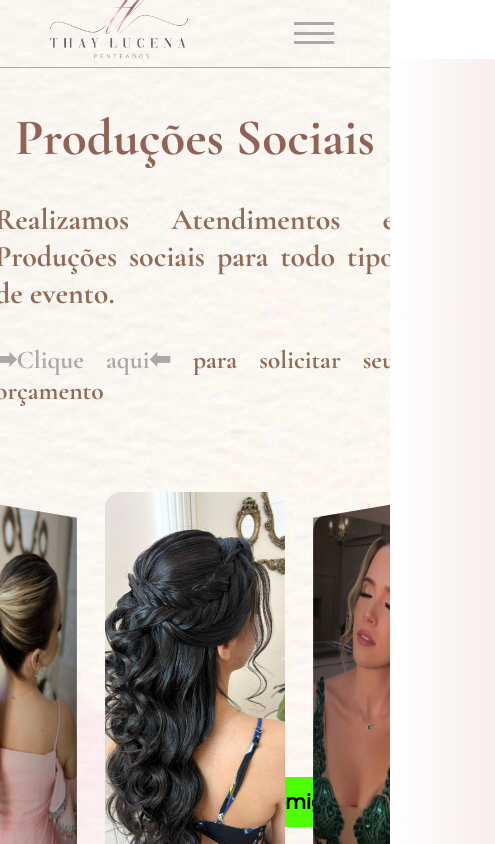
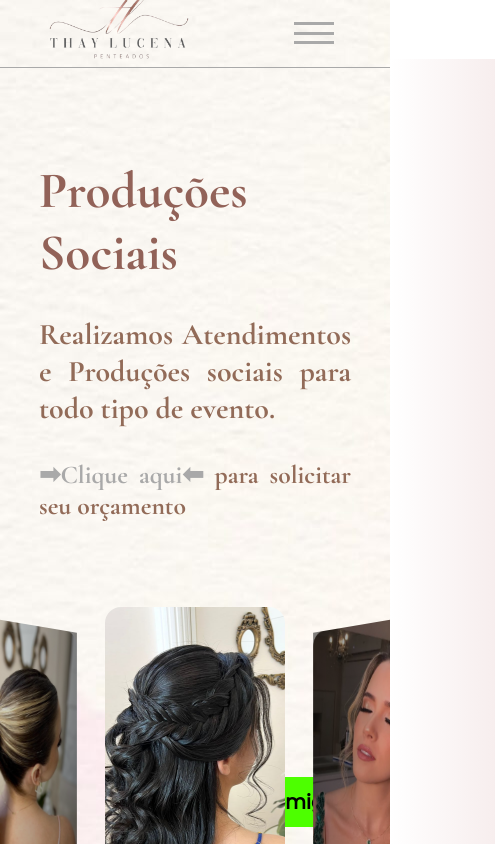
Before and after one commit to marcyto/ThayLucena, a React (Create React App) app: page /Producoes in a window 390 px wide. Shown: the top 844 px of the page, 495 px wide, since content can reach past the window. Built offline with nearby package versions, Linux system fonts and the light colour scheme.

Commit message:
Responsivity change 1

```diff
--- a/src/pages/home/home.css
+++ b/src/pages/home/home.css
@@ -16,6 +16,7 @@ section{
     justify-content: center;
     height: 100vh;
     background: url('../../assets/Back2.jpg');
+    overflow: hidden;
 }
 .bloco{
     display: flex;
@@ -125,7 +126,7 @@ motion{
         display: flex;
         align-items: center;
         justify-content: center;
-        height: 100vh;
+        height: 130vh;
         flex-direction: column;
     }
     .bloco{
@@ -137,6 +138,9 @@ motion{
     }
 }
 @media screen and (max-width:768px){
+    .sections{
+        overflow: hidden;
+    }
     .info-text h1{
         font-size: 1.5rem;
     }
@@ -145,7 +149,7 @@ motion{
     }
     .imgArea{
         margin-top: 1rem;
-        max-width: 50%;
+        max-width: 100%;
     }
     .cardArea{
         height: 80vh;
@@ -160,9 +164,12 @@ motion{
     }
 }
 
-@media screen and (max-width:375px){
+@media screen and (max-width:600px){
     .sections{
-        height: 140vh;
+        overflow: hidden;
+    }
+    .imgArea{
+        max-width: 80%;
     }
 
 }
--- a/src/pages/producoes/producoes.css
+++ b/src/pages/producoes/producoes.css
@@ -9,13 +9,13 @@
 
 }
 .imageSlider_producoes{
-    height: 100vh;
     display: flex;
     align-items: center;
     justify-content: center;
     flex-direction: row;
     gap: 3rem;
     border-radius: 1rem;
+    margin-top: 6rem;
 }
 .imageSlider_producoes h1{
     font-family: 'Cormorant Garamond', serif;
@@ -49,18 +49,50 @@
 }
 @media screen and (max-width: 1180px){
     .producoes_area{
-        height: 150vh;
+        width: 100%;
+        height: auto;
+        overflow: hidden;
     }
     .imageSlider_producoes{
         flex-direction: column;
     }
 
 }
-@media screen and (max-width: 414px){
+@media screen and (max-width:900){
+    .imageSlider_producoes{
+        flex-direction: column;
+        gap: 1rem;
+        width: 100%;
+    }
+    .imageSlider_producoes_area{
+        width: 500px;
+        height: 300px;
+    }
+}
+@media screen and (max-width: 600px){
     .producoes_area{
+        overflow: hidden;
         height: 110vh;
     }
     .imageSlider_producoes{
+        margin-top: 0;
+        flex-direction: column;
+        gap: 1rem;
+    }
+    .imageSlider_producoes_area{
+        width: 600px;
+        height: 400px;
+    }
+
+}
+@media screen and (max-width: 414px){
+    .producoes_area{
+        height: 130vh;
+
+    }
+    .imageSlider_producoes{
+        margin-top: 0;
+        width: 80%;
         flex-direction: column;
         gap: 1rem;
     }
```
